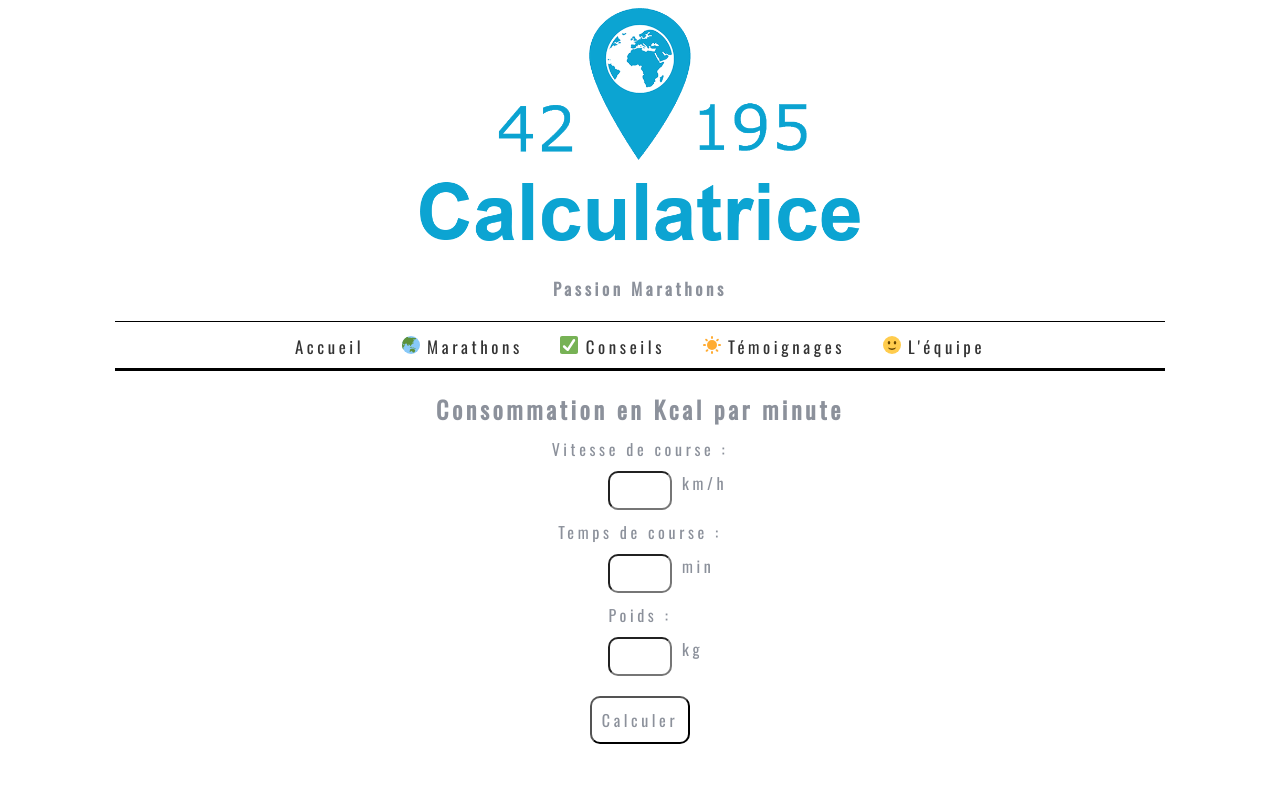
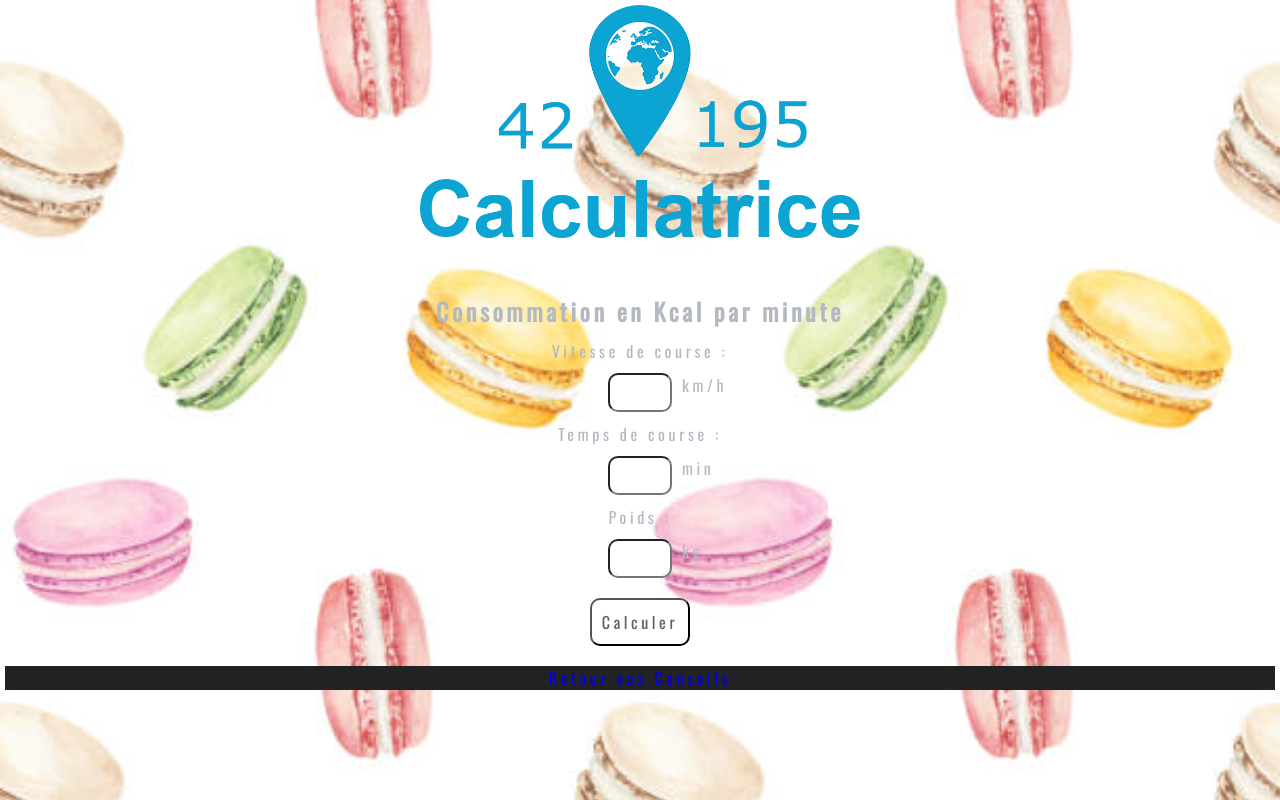
Before and after one commit to Lauwatio/passion-marathons-etud, a PHP site: page /pages/calculette.php in a window 1280 px wide. Run offline with PHP 8.4, Linux system fonts and the light colour scheme.

Commit message:
page macarons

```diff
--- a/assets/css/calculette.css
+++ b/assets/css/calculette.css
@@ -7,20 +7,33 @@ html {
   font-weight: normal;
   font-style: normal;
   font-size: 16px;
-  color: rgb(140, 145, 155);
+  color: rgb(180, 185, 193);
   letter-spacing: 3.6px;
   font-weight: 400;
+  background: url(./../images/macarons/fond_bouge.jpg) top/cover;
+  animation:snowfall 8s linear forwards infinite;
+  /*filter: blur(8px);*/
 }
+@keyframes snowfall{
+  0%{
+    background-position: 0 0;
+  }
+  100%{
+    background-position: 760px 0px;
+  }
+}
+
 a {
   text-decoration: none;
 }
 body {
-  padding: 8px;
+  padding: 5px;
   text-align: center;
 }
 #bloc_principal {
   width: 1050px;
   margin: 0 auto;
+  display: flex;
 }
 /*Mise en forme de l'entête : image et slogan*/
 header img {
@@ -34,8 +47,6 @@ header h1 {
 #bloc_principal > nav {
   height: 50px;
   margin-top: 20px;
-  border-top: 1px solid black;
-  border-bottom: 3px solid black;
   text-align: center;
 }
 #bloc_principal > nav img {
@@ -80,7 +91,7 @@ header h1 {
   font-weight: normal;
   font-style: normal;
   font-size: 16px;
-  color: rgb(140, 145, 155);
+  color: rgb(93, 95, 99);
   letter-spacing: 3.6px;
   font-weight: 400;
   background-color: white;
@@ -90,3 +101,7 @@ header h1 {
 #macarons img {
   display: inline-block;
 }
+footer{
+  background-color:#222222;
+  color: white;
+}
--- a/pages/calculette.php
+++ b/pages/calculette.php
@@ -15,27 +15,8 @@
     <header>
       <img src="./../assets/images/bannierecalculatrice.png"
         alt="Passion Marathons - Agence spécialisées dans les marathons" />
-      <h1>Passion Marathons</h1>
     </header>
-    <nav>
-      <a href="./../index.php"> Accueil </a>
-      <a href="./../pages/marathons.html">
-        <img src="./../assets/images/menu/dest.svg" alt="Les marathons dans le monde" />
-        Marathons
-      </a>
-      <a href="./../pages/alimentation.html">
-        <img src="./../assets/images/menu/conseils.svg" alt="Conseils pour la préparation d'un marathon" />
-        Conseils
-      </a>
-      <a href="#">
-        <img src="./../assets/images/menu/tems.svg" alt="Témoignages de marathoniens" />
-        Témoignages
-      </a>
-      <a href="./auteurs.html">
-        <img src="./../assets/images/menu/nous.svg" alt="Equipe de Passion Marathons" />
-        L'équipe
-      </a>
-    </nav>
+
   </div>
   <div id="calculette">
     <h2 id="consTitle">Consommation en Kcal par minute</h2>
@@ -69,7 +50,13 @@
     echo '<img src="./../assets/images/macarons/macaron.png" alt="Macaron">';
   }
   ?>
-
+  <footer>
+    <nav>
+      <a href="./../pages/alimentation.html">
+        Retour aux Conseils
+      </a>
+    </nav>
+  </footer>
 </body>
 
 </html>
```
Also changed, not shown: assets/images/macarons/fond-mac.png (added), assets/images/macarons/fond_bouge.jpg (added), 2 other files.
